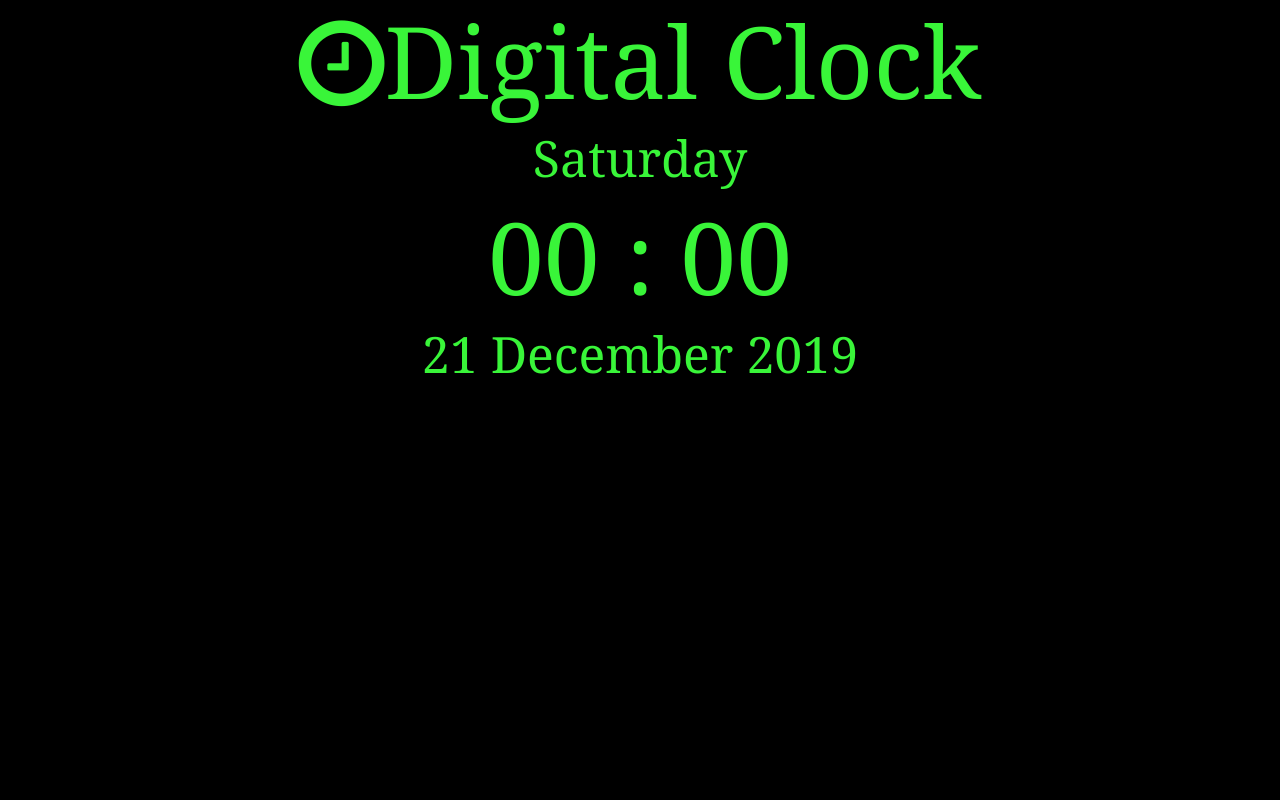
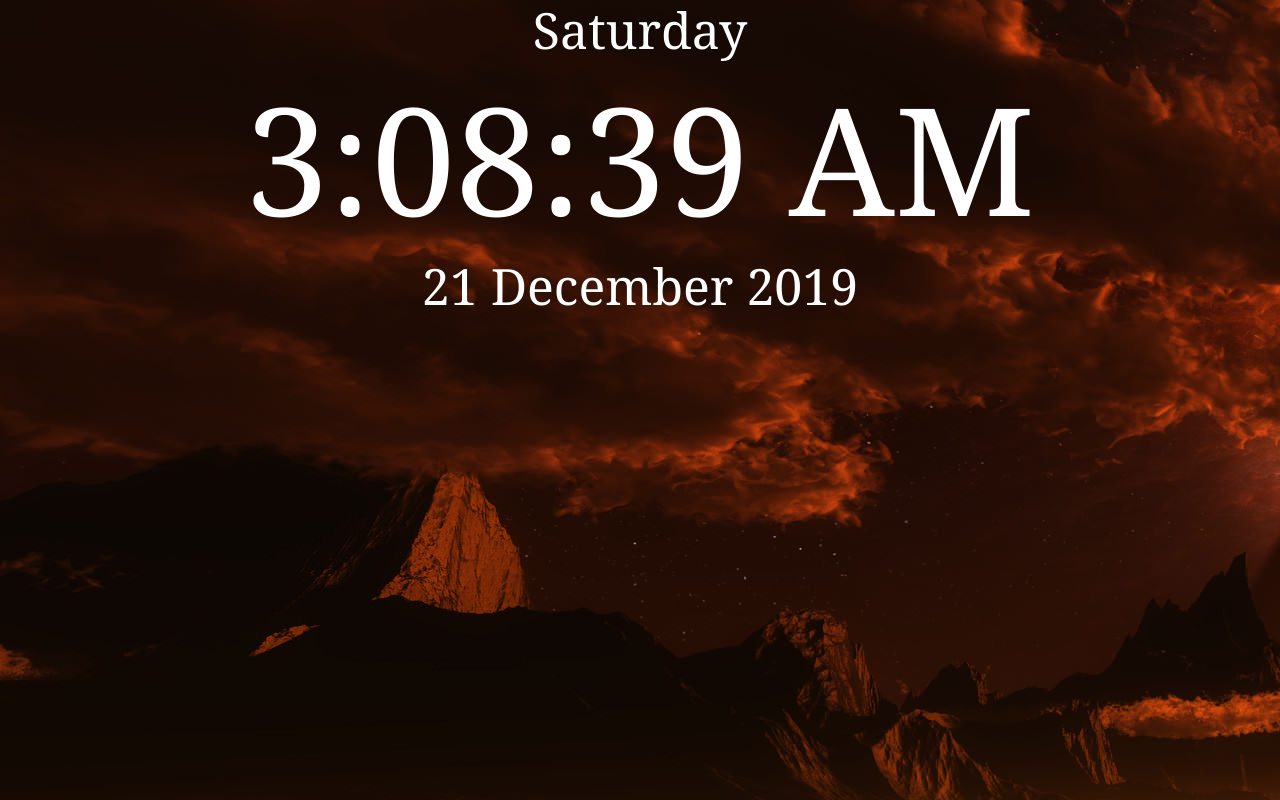
Before and after one commit to Keerthi-Mani/Digital-Clock, a plain HTML site: page index.html in a window 1280 px wide. Drawn offline with nearby package versions, Linux system fonts and the light colour scheme.

Commit message:
time is displayed

```diff
--- a/assets/css/style.css
+++ b/assets/css/style.css
@@ -1,12 +1,12 @@
 body {
-  background-color: black;
-  color: rgb(57, 245, 57);
+  background-image: url("../images/RFS11Bj.jpg");
+  color: white;
   font-family: Georgia, "Times New Roman", Times, serif;
   margin: 0 auto;
 }
 
 h1 {
-  font-size: 100px;
+  font-size: 150px;
 }
 h2 {
   font-size: 50px;
--- a/assets/js/clock.js
+++ b/assets/js/clock.js
@@ -1,10 +1,13 @@
+setInterval(function() {
   var dateOfNow = new Date();
   // console.log(dateOfNow);
   var date = dateOfNow.getDate();
   var hours = dateOfNow.getHours();
   var minutes = dateOfNow.getMinutes();
   var seconds = dateOfNow.getSeconds();
+  var period = "AM";
   // console.log(hours, minutes, seconds);
+
   var days = [
     "Sunday",
     "Monday",
@@ -16,6 +19,7 @@ var days = [
   ];
   var currentDay = days[dateOfNow.getDay()];
   // console.log(currentDay);
+
   var months = [
     "January",
     "February",
@@ -44,3 +48,20 @@ displayDate.innerText = dateValues;
   //Displays the day in the div of the index.html
   var displayDay = document.getElementById("dayoftheweek");
   displayDay.innerText = currentDay;
+
+  //Display the time in hours and min
+  if (hours >= 12) {
+    period = "PM";
+  }
+  if (hours > 12) {
+    hours = hours - 12;
+  }
+  if (minutes < 10) {
+    minutes = "0" + minutes;
+  }
+  if (seconds < 10) {
+    seconds = "0" + seconds;
+  }
+  var displayTime = document.getElementById("currentTime");
+  displayTime.innerText = hours + ":" + minutes + ":" + seconds + " " + period;
+}, 1000);
--- a/index.html
+++ b/index.html
@@ -20,12 +20,12 @@
   </head>
   <body>
     <div class="container text-center">
-      <!-- Title of the application -->
+      <!-- Title of the application
       <div class="row">
         <div class="col-md-12">
           <h1><i class="fa fa-clock-o"></i>Digital Clock</h1>
         </div>
-      </div>
+      </div> -->
       <!-- Current day will displayed here -->
       <div class="row">
         <div class="col-md-12">
@@ -35,7 +35,7 @@
       <!-- Current time will displayed here -->
       <div class="row">
         <div class="col-md-12">
-          <div id="currentTime"><h1>00 : 00</h1></div>
+          <h1><div id="currentTime">00 : 00</div></h1>
         </div>
       </div>
       <!-- Current date, month and year will displayed here -->
```
Also changed, not shown: assets/images/RFS11Bj.jpg (added), 3 other files. Lines whose indentation alone changed are shown as unchanged.
